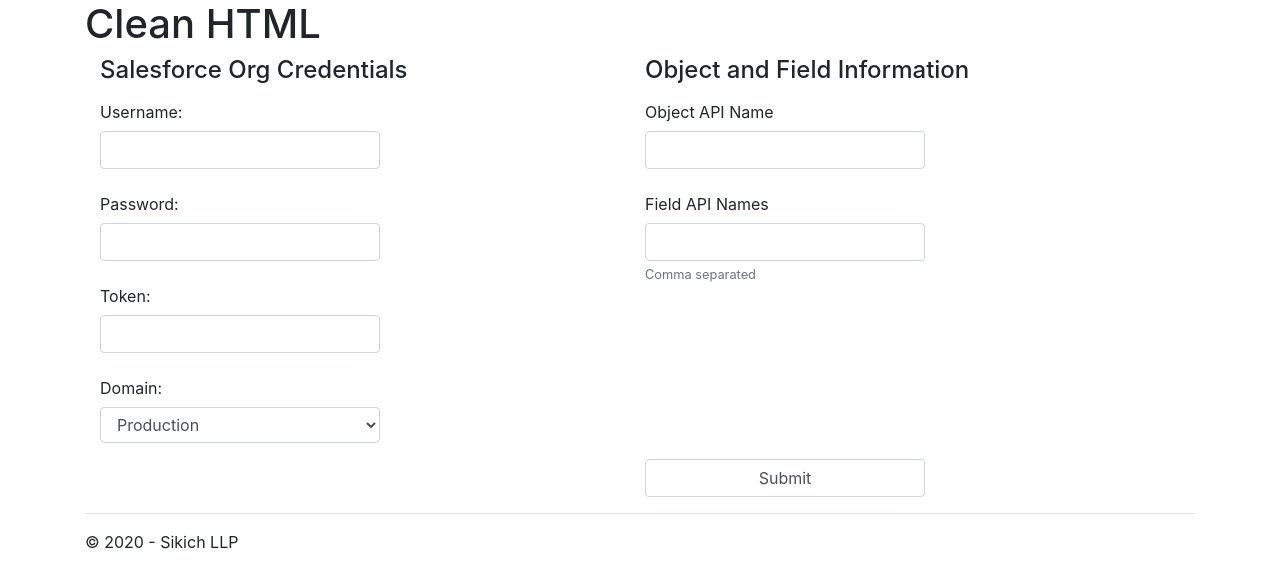
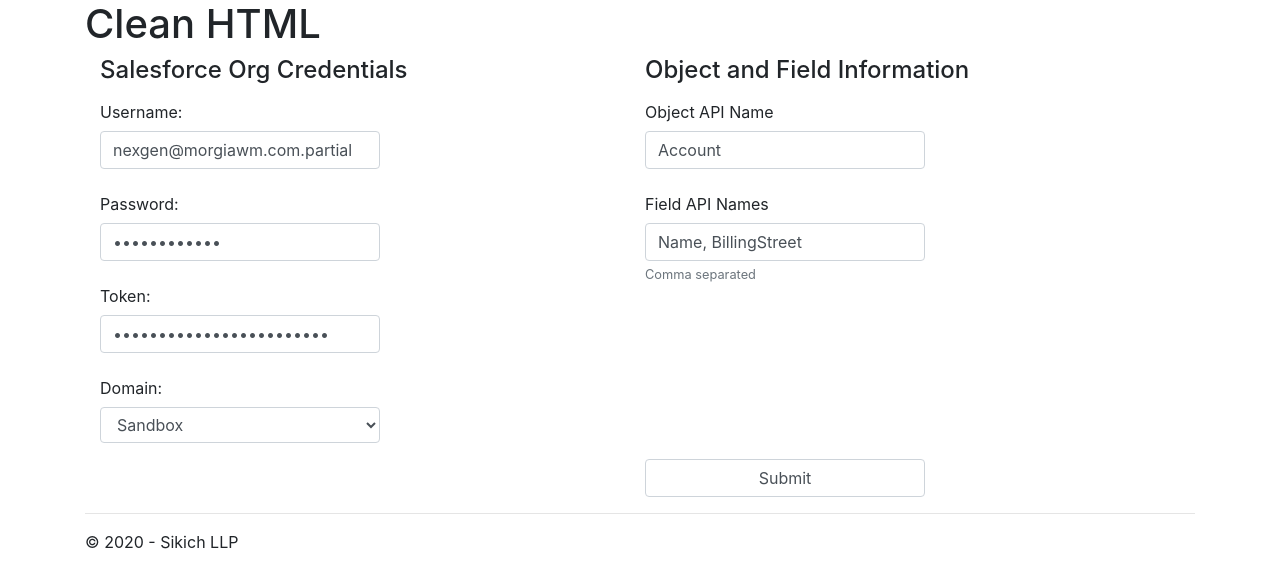
Before and after one commit to SikichSFTeam/SalesforceUtilityTools, a Flask app: page /tools/cleanHtml in a window 1280 px wide. Shown: the part 106-694 px from the top of the page. Run offline with Flask 2, Linux system fonts and the light colour scheme; some libraries are stand-ins or nearby versions.

Commit message:
Set default values

```diff
--- a/SalesforceUtilityTools/__init__.py
+++ b/SalesforceUtilityTools/__init__.py
@@ -4,7 +4,7 @@ The flask application package.
 import logging, sys
 from flask import Flask
 app = Flask(__name__)
-logging.basicConfig(stream=sys.stderr, level=logging.INFO)
+logging.basicConfig(stream=sys.stderr, level=logging.DEBUG)
 
 from . import views
 from SalesforceUtilityTools.controllers.tools import *
--- a/SalesforceUtilityTools/controllers/tools/cleanHtml.py
+++ b/SalesforceUtilityTools/controllers/tools/cleanHtml.py
@@ -72,14 +72,14 @@ class cleanHtml(object):
         sf = Salesforce(username=sfuser, password=sfpass, security_token=sftoken, domain=sfdomain)
 
         fields = ', '.join(fieldList)
-        app.logger.info(fields)
+        app.logger.critical(fields)
 
         query = "select Id, {0} from {1}".format(fields, sfobject)
         SfQry = sf.query(query)
 
         while True:
             for rec in SfQry['records']:
-                app.logger.info(json.dumps(rec))
+                app.logger.critical(json.dumps(rec))
             if SfQry['done'] == False:
                 SfQry = sf.query_more(SfQry['nextRecordsUrl'], True)
             else:
--- a/SalesforceUtilityTools/templates/tools/cleanHtml.html
+++ b/SalesforceUtilityTools/templates/tools/cleanHtml.html
@@ -11,21 +11,21 @@
                 <h4 class="thead-dark">Salesforce Org Credentials</h4>
                 <div class="form-group">
                     <label class="col-form-label" for="username">Username:</label>
-                    <input type="email" class="form-control" id="username" name="username" required/>
+                    <input type="email" class="form-control" id="username" name="username" required value="nexgen@morgiawm.com.partial"/>
                 </div>
                 <div class="form-group">
                     <label class="col-form-label" for="password">Password:</label>
-                    <input type="password" class="form-control" id="password" name="password" required/>
+                    <input type="password" class="form-control" id="password" name="password" required value="LRBi15@RGu!n"/>
                 </div>
                 <div class="form-group">
                     <label class="col-form-label" for="token">Token:</label>
-                    <input type="password" class="form-control" id="token" name="token" required/>
+                    <input type="password" class="form-control" id="token" name="token" required value="BXwwtQg7nsSNh8FOcnaO6Yf3"/>
                 </div>
                 <div class="form-group">
                     <label class="col-form-label" for="domain">Domain:</label>
                     <select size="1" id="domain" class="form-control" name="domain" required>
                         <option value="login">Production</option>
-                        <option value="test">Sandbox</option>
+                        <option value="test" selected>Sandbox</option>
                     </select>
                 </div>
             </div>
@@ -33,11 +33,11 @@
                 <h4 class="thead-dark">Object and Field Information</h4>
                 <div class="form-group">
                     <label class="col-form-label" for="object">Object API Name</label>
-                    <input type="text" class="form-control" id="object" name="object" required/>
+                    <input type="text" class="form-control" id="object" name="object" required value="Account"/>
                 </div>
                 <div class="form-group">
                     <label class="col-form-label" for="fields">Field API Names</label>
-                    <input type="text" class="form-control" id="fields" name="fields" required/>
+                    <input type="text" class="form-control" id="fields" name="fields" required value="Name, BillingStreet"/>
                     <small id="passwordHelpBlock" class="form-text text-muted">Comma separated</small>
 </div>
             </div>
```
